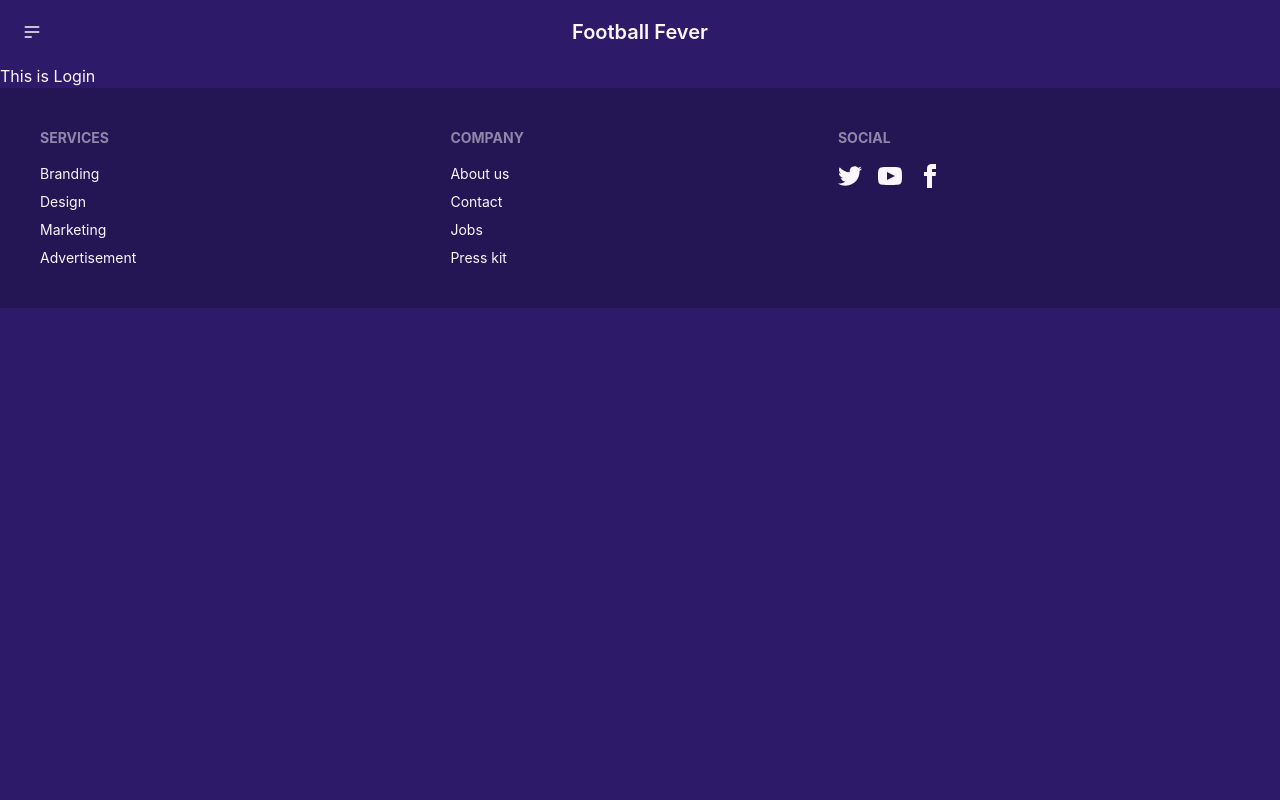
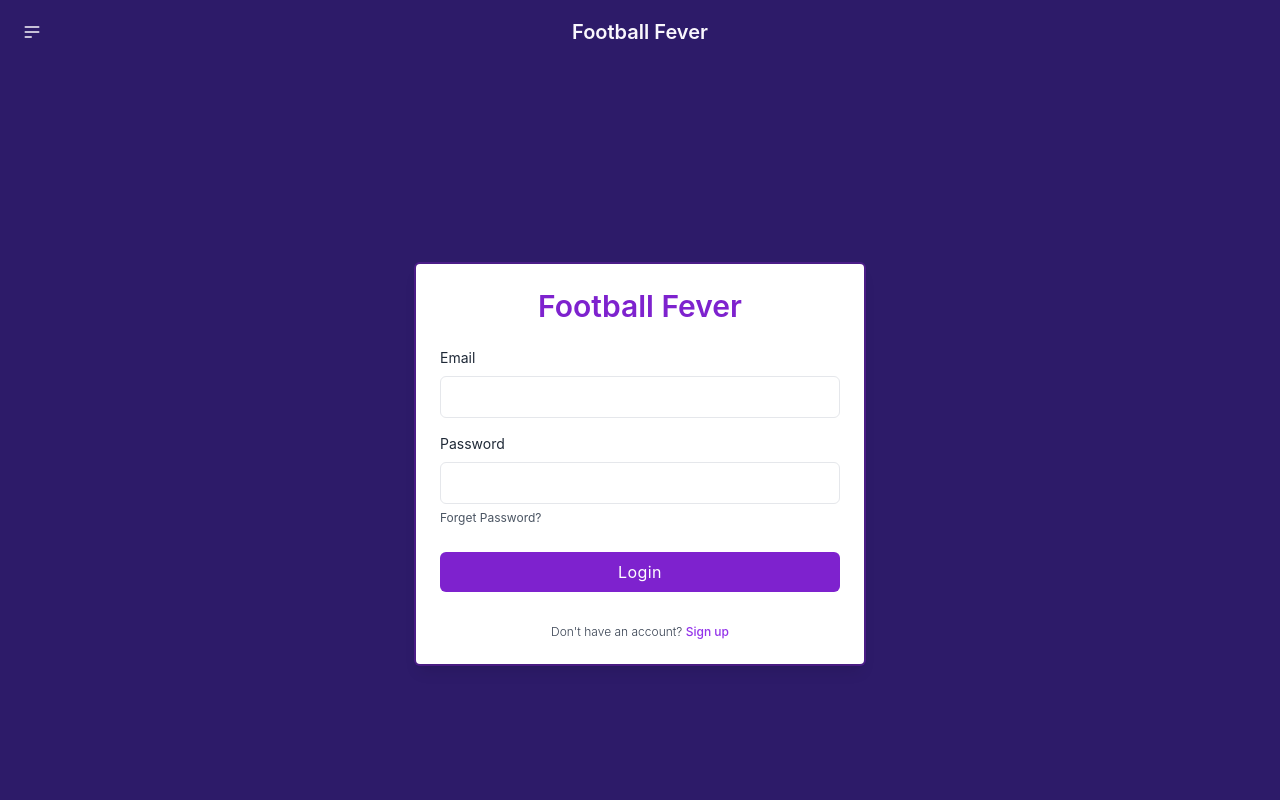
Before and after one commit to probirghosh45/football-fever, a React (Create React App) app: page /login in a window 1280 px wide. Shown: the top 800 px of the page. Built offline with nearby package versions, Linux system fonts and the light colour scheme.

Commit message:
login page & about page page updated

```diff
--- a/src/Pages/About/About.js
+++ b/src/Pages/About/About.js
@@ -1,11 +1,17 @@
-import React from 'react';
+import React from "react";
 
 const About = () => {
-    return (
-        <div>
-            <h1>This is About us</h1>
+  return (
+    <div class="text-center">
+      <div class="card card-side bg-base-100 shadow-xl">
+        <div class="card-body">
+          <h2 class="text-3xl">Dhaka Office</h2>
+          <p> Level-4, 34, Awal Centre, Banani, Dhaka <br />
+         Official: web@programming-hero.com</p>
         </div>
-    );
+      </div>
+    </div>
+  );
 };
 
 export default About;
--- a/src/Pages/Login/Login.js
+++ b/src/Pages/Login/Login.js
@@ -3,7 +3,35 @@ import React from 'react';
 const Login = () => {
     return (
         <div>
-            <h1>This is Login</h1>
+            <div class="relative flex flex-col justify-center min-h-screen overflow-hidden">
+    <div class="w-full p-6 m-auto bg-white rounded shadow-lg ring-2 ring-purple-800/50 lg:max-w-md">
+        <h1 class="text-3xl font-semibold text-center text-purple-700">Football Fever</h1>
+
+        <form class="mt-6">
+            <div>
+                <label for="email" class="block text-sm text-gray-800">Email</label>
+                <input type="email"
+                    class="block w-full px-4 py-2 mt-2 text-purple-700 bg-white border rounded-md focus:border-purple-400 focus:ring-purple-300 focus:outline-none focus:ring focus:ring-opacity-40"/>
+            </div>
+            <div class="mt-4">
+                <div>
+                    <label for="password" class="block text-sm text-gray-800">Password</label>
+                    <input type="password"
+                        class="block w-full px-4 py-2 mt-2 text-purple-700 bg-white border rounded-md focus:border-purple-400 focus:ring-purple-300 focus:outline-none focus:ring focus:ring-opacity-40"/>
+                </div>
+                <a href="#" class="text-xs text-gray-600 hover:underline">Forget Password?</a>
+                <div class="mt-6">
+                    <button
+                        class="w-full px-4 py-2 tracking-wide text-white transition-colors duration-200 transform bg-purple-700 rounded-md hover:bg-purple-600 focus:outline-none focus:bg-purple-600">
+                        Login
+                    </button>
+                </div>
+                </div>
+        </form>
+        <p class="mt-8 text-xs font-light text-center text-gray-700"> Don't have an account? <a href="#"
+                class="font-medium text-purple-600 hover:underline">Sign up</a></p>
+    </div>
+</div>
         </div>
     );
 };
--- a/src/Pages/Login/RequiredAuth.js
+++ b/src/Pages/Login/RequiredAuth.js
@@ -2,11 +2,11 @@ import { useState } from 'react';
 import { Navigate, Outlet } from 'react-router-dom';
 
 const RequiredAuth = () => {
-    const user = {'email' : true};
-    // const [user] = useState(true)
+    // const user = {'email' : true};
+    const [user] = useState(false)
     return (
-        user.email ? <Outlet/> : <Navigate to="/login" />
-        // user ? <Outlet/> : <Navigate to="/login" />
+        // user.email ? <Outlet/> : <Navigate to="/login" />
+        user ? <Outlet/> : <Navigate to="/login" />
     )
 
 };
--- a/src/Pages/Tickets/Tickets.js
+++ b/src/Pages/Tickets/Tickets.js
@@ -3,7 +3,7 @@ import React from 'react';
 const Tickets = () => {
     return (
         <div>
-        <h1 class="text-5xl text-center">Book Your Tickets</h1>
+        <h1 class="text-5xl text-center">Thanks for Booking</h1>
         </div>
     );
 };
```
